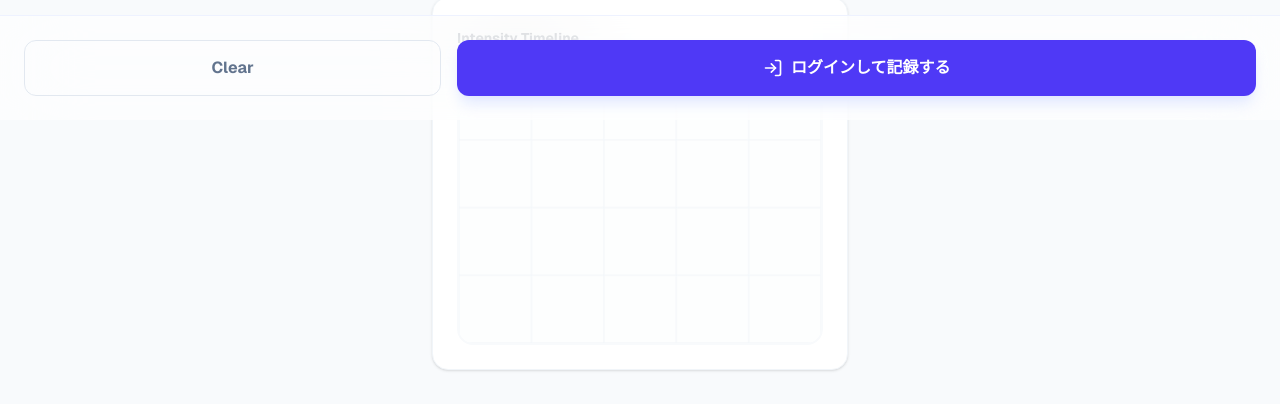
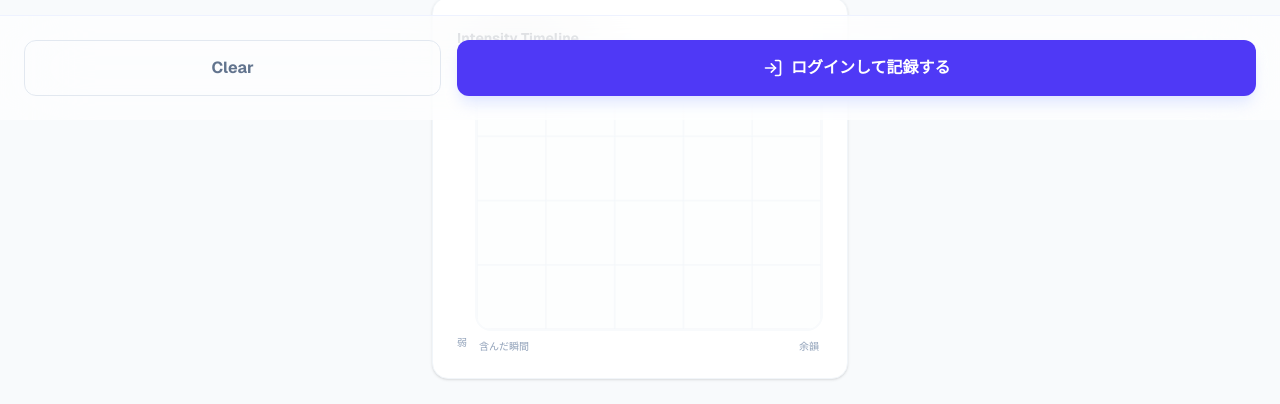
Before and after one commit to LindqU/sake-sense, a Next.js app in the folder app/: page / in a window 1280 px wide. Shown: the part 680-1084 px from the top of the page. Built offline with nearby package versions, Linux system fonts and the light colour scheme; no server answers; the database is empty.

Commit message:
Intensity Timelineにラベルを付与した

```diff
--- a/app/src/components/IntensityTimeline.tsx
+++ b/app/src/components/IntensityTimeline.tsx
@@ -92,6 +92,15 @@ export const IntensityTimeline = ({ points, onPointsChange, disabled }: Intensit
                     <RotateCcw className="w-4 h-4" />
                 </Button>
             </div>
+
+            <div className="flex gap-2">
+                {/* 縦軸ラベル */}
+                <div className="flex flex-col justify-between py-1 text-[10px] font-medium text-slate-400 select-none">
+                    <span>強</span>
+                    <span>弱</span>
+                </div>
+
+                <div className="flex-1">
                     <div className="relative aspect-[4/3] w-full border-2 border-slate-50 rounded-2xl bg-slate-50/30 overflow-hidden touch-none">
                         <canvas
                             ref={canvasRef}
@@ -105,6 +114,13 @@ export const IntensityTimeline = ({ points, onPointsChange, disabled }: Intensit
                             className="w-full h-full"
                         />
                     </div>
+                    {/* 横軸ラベル */}
+                    <div className="flex justify-between mt-2 px-1 text-[10px] font-medium text-slate-400 select-none">
+                        <span>含んだ瞬間</span>
+                        <span>余韻</span>
+                    </div>
+                </div>
+            </div>
         </Card>
     );
 };
```
Also changed, not shown: 3 other files (tests, documents, lock files or other folders). Lines whose indentation alone changed are shown as unchanged.
